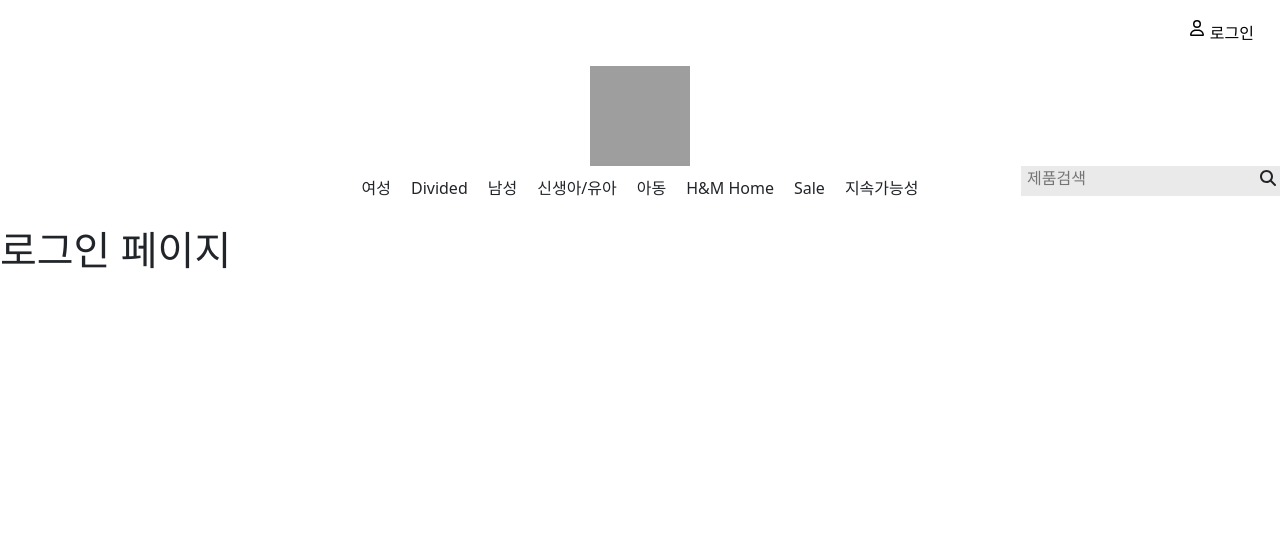
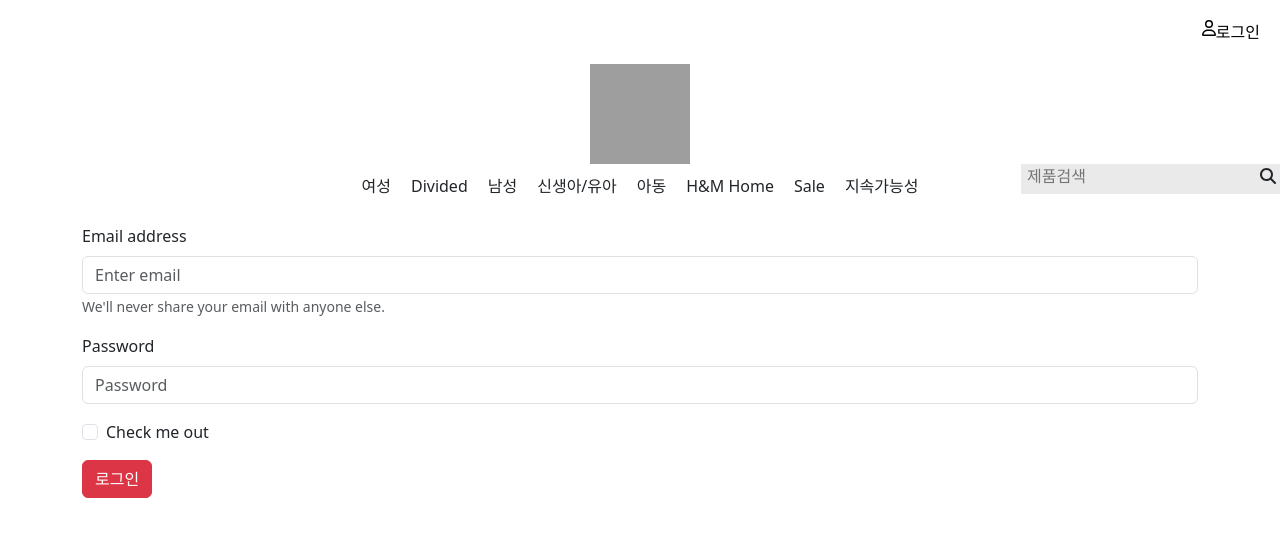
Before and after one commit to asdknkwqndknqkfw/hnm-react-router-practice, a React (Vite) app: page /login in a window 1280 px wide. Shown: the top 536 px of the page. Built offline with nearby package versions, Linux system fonts and the light colour scheme; grey boxes are pictures that could not be loaded.

Commit message:
7. Form 과 Submit

```diff
--- a/src/App.css
+++ b/src/App.css
@@ -57,11 +57,5 @@
   background-color: white;
   text-decoration: none;
   color: black;
+  cursor: pointer;
 }
-
-.login-button button {
-  border: none;
-  background-color: white;
-  text-decoration: none;
-  color: black;
-}
--- a/src/App.jsx
+++ b/src/App.jsx
@@ -21,7 +21,7 @@
 // 7. 상품을 검색 할 수 있다.
 
 function App() {
-  const [isLogin, setIsLogin] = useState(false)
+  const [authenticate, setAuthenticate] = useState(false) // 로그인 여부
 
   return (
     <>
--- a/src/component/Navbar.jsx
+++ b/src/component/Navbar.jsx
@@ -11,13 +11,9 @@
 
   return (
     <div>
-      <div className="login-button">
+      <div className="login-button" onClick={() => navigate("/login")}>
         <FontAwesomeIcon icon={faUser} />
-        <button
-          onClick={() => navigate("/login")}
-        >
-          로그인
-        </button>
+        <div>로그인</div>
       </div>
 
       <div className="nav-section">
--- a/src/page/Login.jsx
+++ b/src/page/Login.jsx
@@ -1,10 +1,34 @@
 import React from 'react'
+import { Button, Container, Form } from 'react-bootstrap'
 
 const Login = () => {
+  const loginUser = (event) => {
+    event.preventDefault(); // form 새로고침 방지
+  };
+
   return (
-    <div>
-      <h1>로그인 페이지</h1>
-    </div>
+    <Container>
+      <Form onSubmit={(event) => loginUser(event)}>
+        <Form.Group className="mb-3" controlId="formBasicEmail">
+          <Form.Label>Email address</Form.Label>
+          <Form.Control type="email" placeholder="Enter email" />
+          <Form.Text className="text-muted">
+            We'll never share your email with anyone else.
+          </Form.Text>
+        </Form.Group>
+
+        <Form.Group className="mb-3" controlId="formBasicPassword">
+          <Form.Label>Password</Form.Label>
+          <Form.Control type="password" placeholder="Password" />
+        </Form.Group>
+        <Form.Group className="mb-3" controlId="formBasicCheckbox">
+          <Form.Check type="checkbox" label="Check me out" />
+        </Form.Group>
+        <Button variant="danger" type="submit">
+          로그인
+        </Button>
+      </Form>
+    </Container>
   )
 }
 
```
